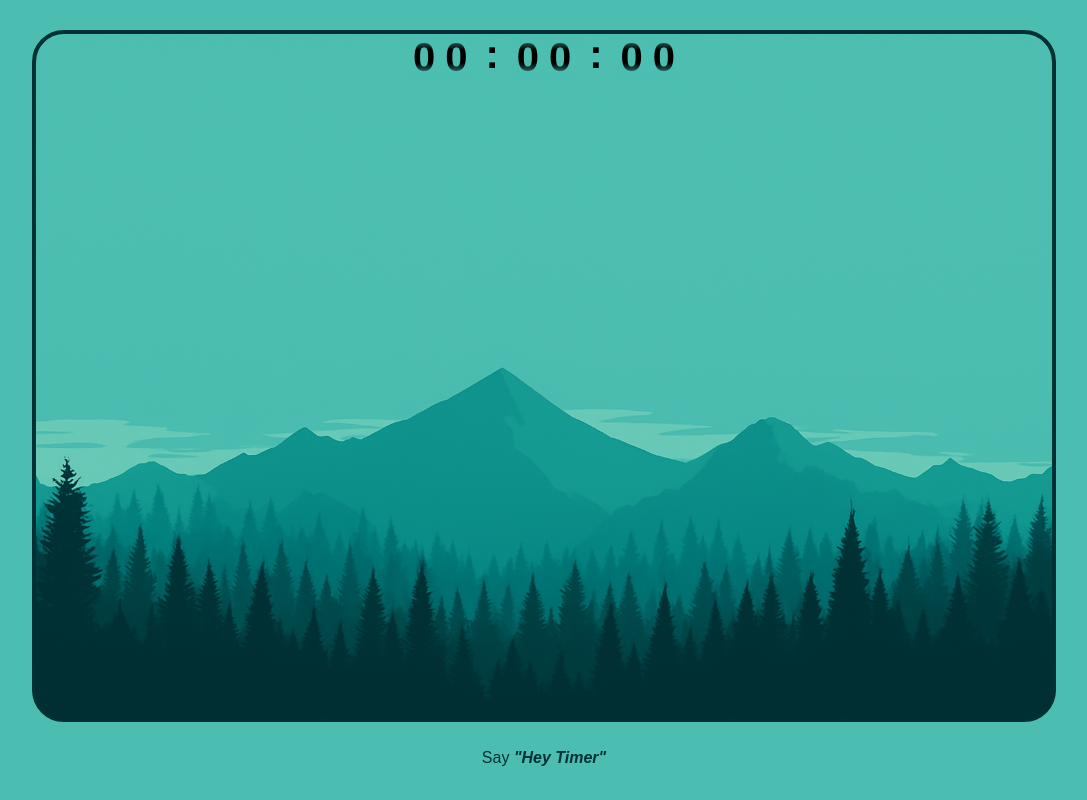
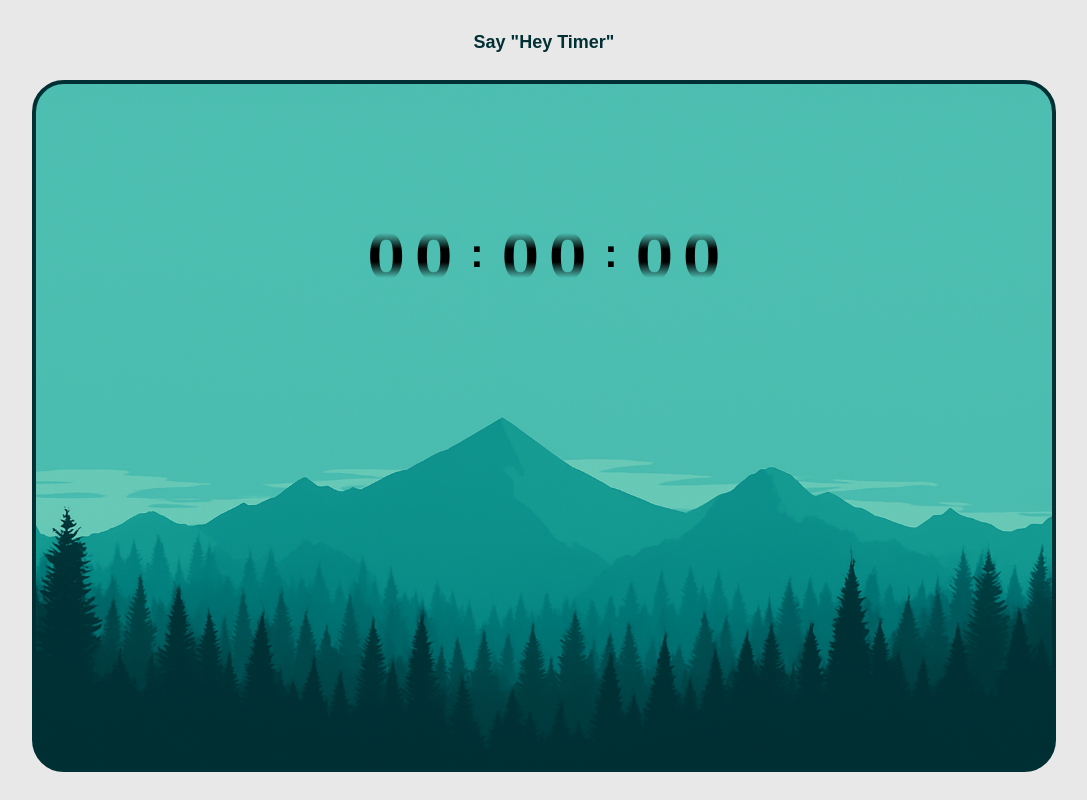
Before and after one commit to Joewebsta/voice-timer, a Next.js app: page / in a window 1280 px wide. Shown: the whole page, without its empty margins (96-1183 px from the left). Built offline with nearby package versions, Linux system fonts and the light colour scheme.

Commit message:
Add fade-in animation and update background color transition

```diff
--- a/src/app/globals.css
+++ b/src/app/globals.css
@@ -24,3 +24,16 @@ body {
   color: var(--foreground);
   font-family: Arial, Helvetica, sans-serif;
 }
+
+@keyframes fade-in {
+  from {
+    opacity: 0;
+  }
+  to {
+    opacity: 1;
+  }
+}
+
+.animate-fade-in {
+  animation: fade-in 1s ease-in-out;
+}
--- a/src/app/page.tsx
+++ b/src/app/page.tsx
@@ -57,9 +57,26 @@ export default function Home() {
   };
 
   return (
-    <div className="h-dvh flex justify-center items-center p-4 bg-[#4CBEB1]">
+    <div
+      className={`h-dvh flex justify-center items-center p-4 transition-colors duration-500 ease-in-out ${
+        listeningMode === "wake-word" ? "bg-[#E8E8E8]" : "bg-[#4CBEB1]"
+      }`}
+    >
       <div className="w-full h-full flex flex-col gap-6 justify-center items-center">
+        <div className="flex items-center justify-center">
+          <p
+            key={listeningMode}
+            className="text-lg font-bold text-[#002F34] animate-fade-in"
+          >
+            {listeningMode === "wake-word" ? (
+              <>Say &quot;Hey Timer&quot;</>
+            ) : (
+              "What's your command?"
+            )}
+          </p>
+        </div>
         <div className="border-4 border-[#002F34] rounded-4xl flex flex-col items-center w-full h-9/10 gap-6 max-w-5xl bg-[url(/forest-background.png)] bg-cover bg-center">
+          <div className="h-1/2 flex items-center justify-center">
             <div className="relative">
               <TimeCounter
                 seconds={remainingSeconds ?? 0}
@@ -68,6 +85,9 @@ export default function Home() {
                 gap={10}
                 textColor="black"
                 fontWeight={900}
+                counterStyle={{
+                  fontSize: "clamp(24px, 4vw + 16px, 80px)",
+                }}
               />
 
               {(isRunning || isPaused) && (
@@ -88,6 +108,7 @@ export default function Home() {
               )}
             </div>
           </div>
+        </div>
         {/* <button
             onClick={toggleSpeechRecognition}
             className={`w-fit p-3 rounded-md font-medium transition-colors ${
@@ -98,16 +119,6 @@ export default function Home() {
           >
             {isListening ? "Stop Listening" : "Start Voice Recognition"}
           </button>*/}
-        <p className="text-base text-[#002F34]">
-          {" "}
-          {listeningMode === "wake-word" ? (
-            <>
-              Say <em className="font-bold">&quot;Hey Timer&quot;</em>
-            </>
-          ) : (
-            "What's your command?"
-          )}
-        </p>
       </div>
     </div>
   );
```
Lines whose indentation alone changed are shown as unchanged.
